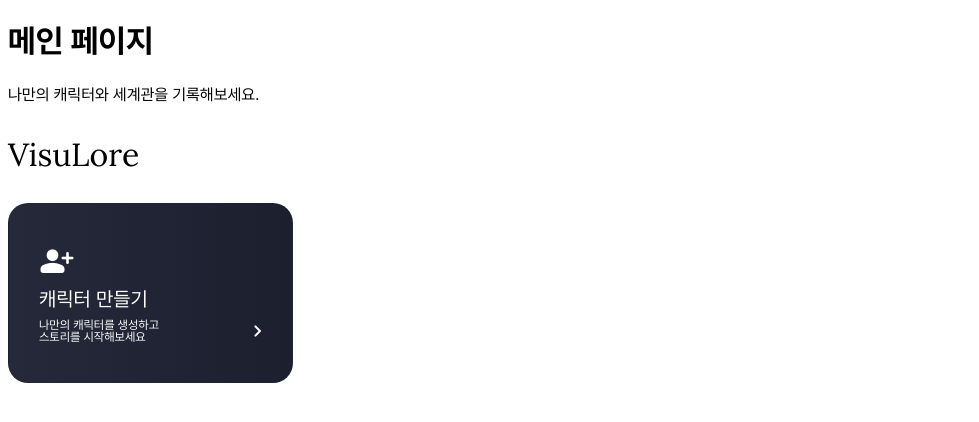
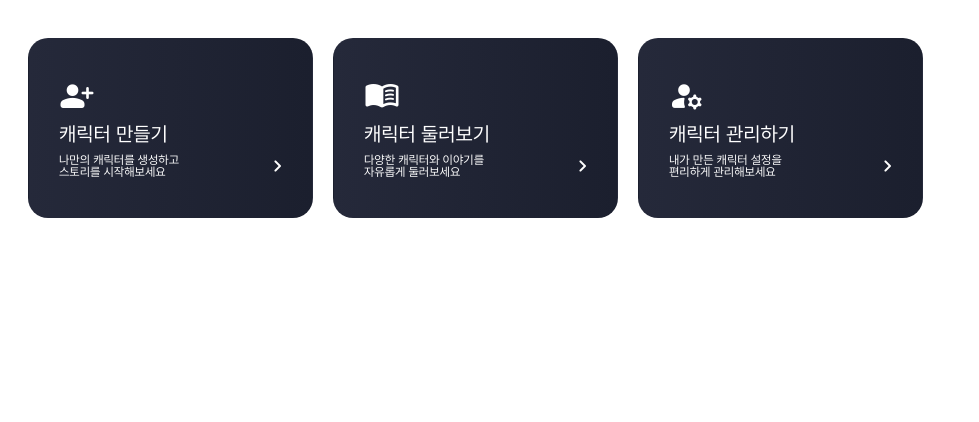
Before and after one commit to eodrn7021-cell/est_13_3st_project, a Next.js app: page / in a window 1280 px wide. Shown: the top 422 px of the page, without its empty margins (0-979 px from the left). Built offline with nearby package versions, Linux system fonts and the light colour scheme.

Commit message:
feat: 메인 주요 기능 카드 컴포넌트로 페이지에 구현

```diff
--- a/app/page.jsx
+++ b/app/page.jsx
@@ -1,14 +1,49 @@
-import Link from "next/link";
 import QuickMenu from "@/components/home/QuickMenu/QuickMenu";
+import styles from "./page.module.scss";
 
 const HomePage = () => {
   return (
     <main>
-      <h1 className="kr_pc_title_b">메인 페이지</h1>
-      <p className="kr_body_150">나만의 캐릭터와 세계관을 기록해보세요.</p>
+      <section className={styles.quick_menu_list}>
+        <QuickMenu
+          href="/characters/create"
+          icon="person_add"
+          title="캐릭터 만들기"
+          description={
+            <>
+              나만의 캐릭터를 생성하고
+              <br />
+              스토리를 시작해보세요
+            </>
+          }
+        />
 
-      <p className="en_pc_title">VisuLore</p>
-      <QuickMenu />
+        <QuickMenu
+          href="/characters"
+          icon="menu_book"
+          title="캐릭터 둘러보기"
+          description={
+            <>
+              다양한 캐릭터와 이야기를
+              <br />
+              자유롭게 둘러보세요
+            </>
+          }
+        />
+
+        <QuickMenu
+          href="/mypage"
+          icon="manage_accounts"
+          title="캐릭터 관리하기"
+          description={
+            <>
+              내가 만든 캐릭터 설정을
+              <br />
+              편리하게 관리해보세요
+            </>
+          }
+        />
+      </section>
     </main>
   );
 };
--- a/app/page.module.scss
+++ b/app/page.module.scss
@@ -1,4 +1,6 @@
-.page {
-  min-height: 100vh;
-  padding: 40px;
+.quick_menu_list {
+  display: flex;
+  gap: 20px;
+
+  padding: 30px 20px;
 }
--- a/components/home/QuickMenu/QuickMenu.jsx
+++ b/components/home/QuickMenu/QuickMenu.jsx
@@ -1,25 +1,21 @@
 import Link from "next/link";
 import styles from "./QuickMenu.module.scss";
 
-const QuickMenu = () => {
+const QuickMenu = ({ href, icon, title, description }) => {
   return (
-    <Link className={styles.quick_menu_card} href="/characters/create">
+    <Link className={styles.quick_menu_card} href={href}>
       <span
         className={`material-symbols-rounded icon_36 ${styles.quick_menu_icon}`}
         aria-hidden="true"
       >
-        person_add
+        {icon}
       </span>
 
       <div className={styles.quick_menu_content}>
-        <strong className={`kr_pc_btn_text ${styles.quick_menu_title}`}>캐릭터 만들기</strong>
+        <strong className={`kr_pc_btn_text ${styles.quick_menu_title}`}>{title}</strong>
 
         <div className={styles.quick_menu_bottom}>
-          <p className={`kr_caption ${styles.quick_menu_description}`}>
-            나만의 캐릭터를 생성하고
-            <br />
-            스토리를 시작해보세요
-          </p>
+          <p className={`kr_caption ${styles.quick_menu_description}`}>{description}</p>
 
           <span
             className={`material-symbols-rounded icon_24 ${styles.quick_menu_arrow}`}
```
